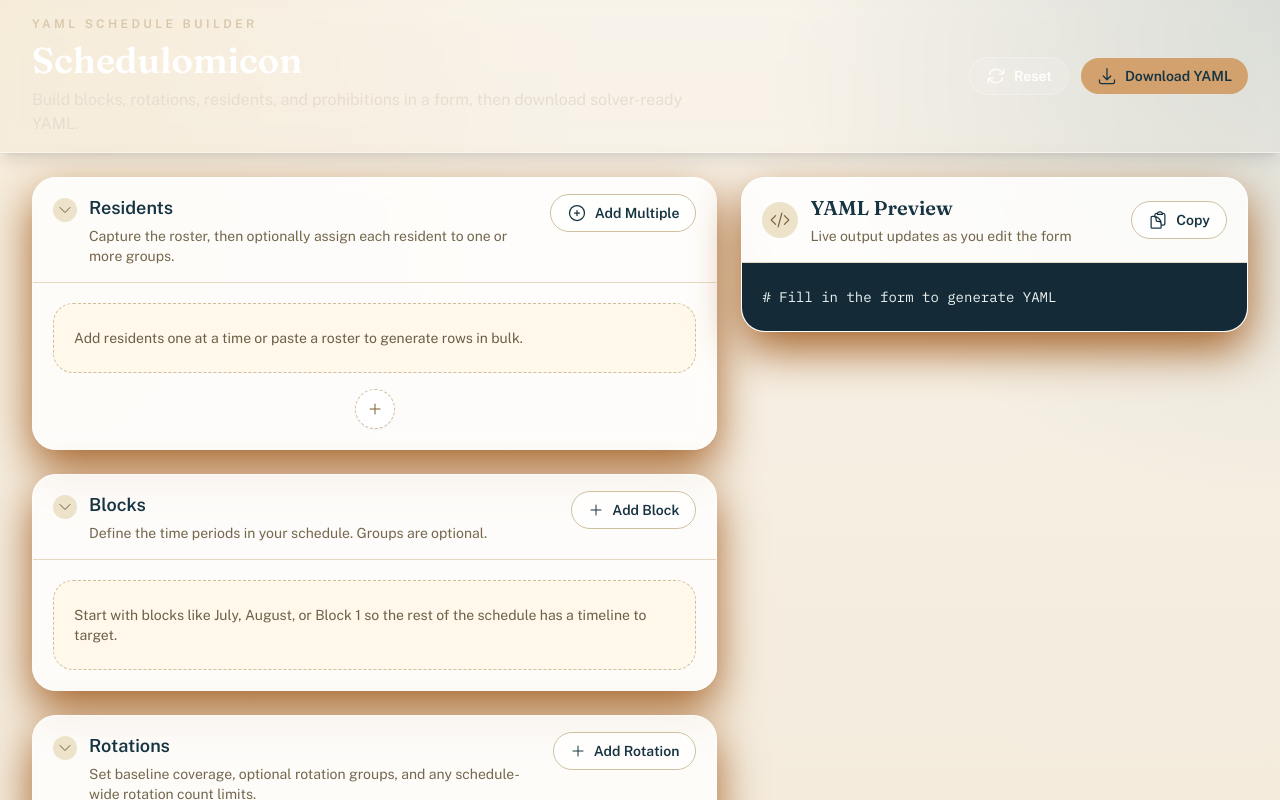
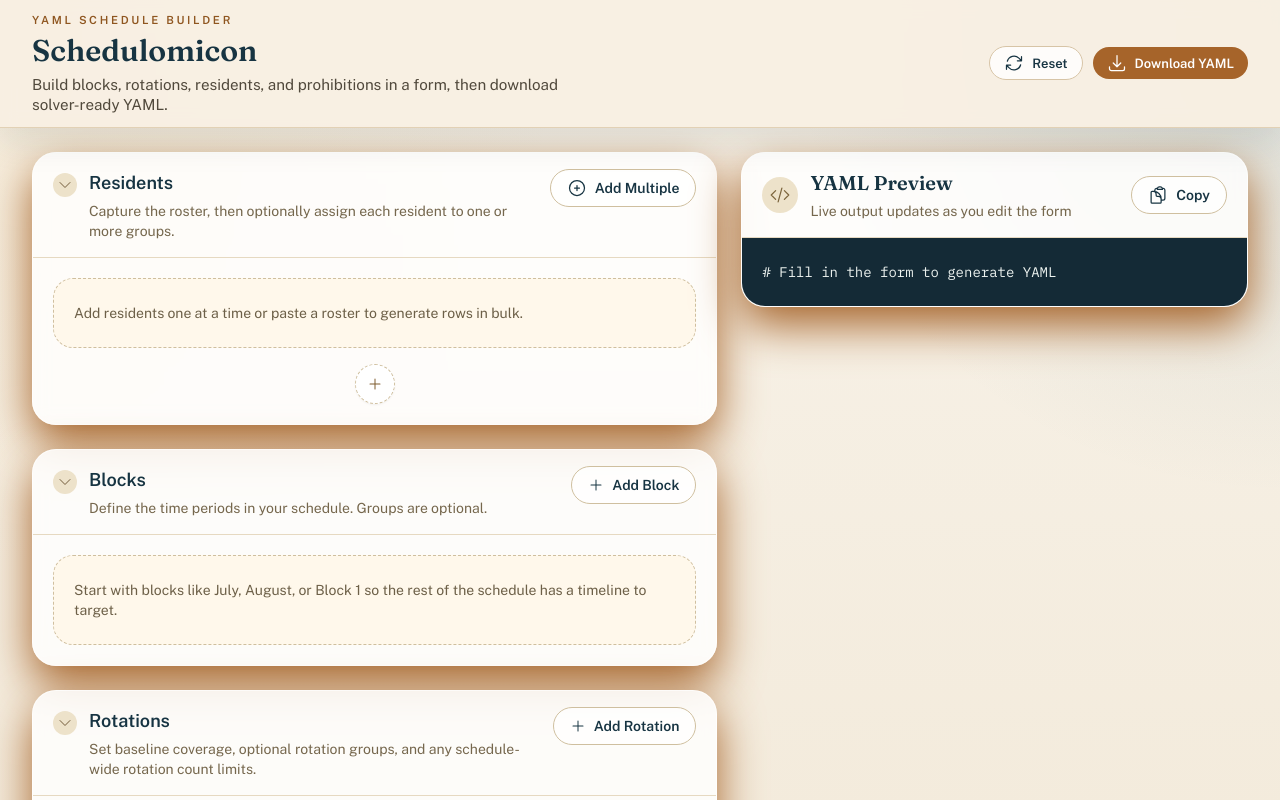
Before and after one commit to justinrporter/schedulomicon-front, a React (Vite) app in the folder schedulomicon-front/: page / in a window 1280 px wide. Shown: the top 800 px of the page. Built offline with nearby package versions, Linux system fonts and the light colour scheme.

Commit message:
Refine header styling and compact generated YAML

```diff
--- a/schedulomicon-front/src/components/layout/Header.tsx
+++ b/schedulomicon-front/src/components/layout/Header.tsx
@@ -18,33 +18,41 @@ export function Header({
   onReset,
 }: HeaderProps) {
   return (
-    <header className="sticky top-0 z-30 border-b border-white/50 bg-[#173442]/94 text-white shadow-lg backdrop-blur">
-      <div className="mx-auto flex max-w-[1440px] flex-col gap-4 px-4 py-4 md:px-6 lg:px-8 xl:flex-row xl:items-center xl:justify-between">
+    <header className="sticky top-0 z-30 border-b border-[#e2d1b5] bg-[#f8f0e3]/95 text-ink shadow-[0_14px_32px_rgba(23,52,66,0.1)] backdrop-blur">
+      <div className="mx-auto flex max-w-[1440px] flex-col gap-3 px-4 py-3 md:px-6 lg:px-8 xl:flex-row xl:items-center xl:justify-between">
         <div>
-          <p className="text-xs font-semibold uppercase tracking-[0.28em] text-[#d9c7ab]">
+          <p className="text-[0.7rem] font-semibold uppercase tracking-[0.24em] text-[#8f5620]">
             YAML Schedule Builder
           </p>
-          <h1 className="mt-2 text-3xl font-semibold text-white md:text-4xl">
+          <h1 className="mt-1 text-2xl font-semibold text-ink md:text-3xl">
             Schedulomicon
           </h1>
-          <p className="mt-2 max-w-2xl text-sm text-[#e7ddd0] md:text-base">
+          <p className="mt-1.5 max-w-xl text-sm text-[#51493c] md:text-[0.95rem]">
             Build blocks, rotations, residents, and prohibitions in a form, then
             download solver-ready YAML.
           </p>
         </div>
 
-        <div className="flex flex-wrap items-center gap-3">
-          <button type="button" className="ghost-button border-white/25 bg-white/10 text-white hover:border-[#d9c7ab] hover:text-[#f5e8d3]" onClick={onReset}>
+        <div className="flex flex-wrap items-center gap-2.5">
+          <button
+            type="button"
+            className="inline-flex items-center justify-center gap-2 rounded-full border border-[#d7c4a6] bg-white/80 px-3.5 py-1.5 text-[0.8125rem] font-semibold text-ink transition hover:border-[#a6642a] hover:text-[#8f5620]"
+            onClick={onReset}
+          >
             <ArrowPathIcon className="h-5 w-5" />
             Reset
           </button>
 
-          <button type="button" className="primary-button bg-[#d2a16d] text-[#173442] hover:bg-[#e0b181]" onClick={onDownload}>
+          <button
+            type="button"
+            className="inline-flex items-center justify-center gap-2 rounded-full bg-[#a6642a] px-3.5 py-1.5 text-[0.8125rem] font-semibold text-white transition hover:bg-[#8f5620]"
+            onClick={onDownload}
+          >
             <ArrowDownTrayIcon className="h-5 w-5" />
             Download YAML
             {warningCount > 0 ? (
               <span
-                className={`inline-flex items-center gap-1 rounded-full px-2.5 py-1 text-xs font-semibold uppercase tracking-[0.16em] ${
+                className={`inline-flex items-center gap-1 rounded-full px-2 py-0.5 text-[0.65rem] font-semibold uppercase tracking-[0.14em] ${
                   hasErrors
                     ? 'bg-[#f7d4ca] text-rust'
                     : 'bg-[#fff0d6] text-[#9a6419]'
--- a/schedulomicon-front/src/yaml/generateYaml.ts
+++ b/schedulomicon-front/src/yaml/generateYaml.ts
@@ -187,6 +187,7 @@ export function generateYaml(state: ScheduleState) {
       quotingType: "'",
       forceQuotes: false,
       indent: 2,
+      flowLevel: 3,
       styles: { '!!null': 'empty' },
     },
   )
```
Also changed, not shown: 1 other file (tests, documents, lock files or other folders).
